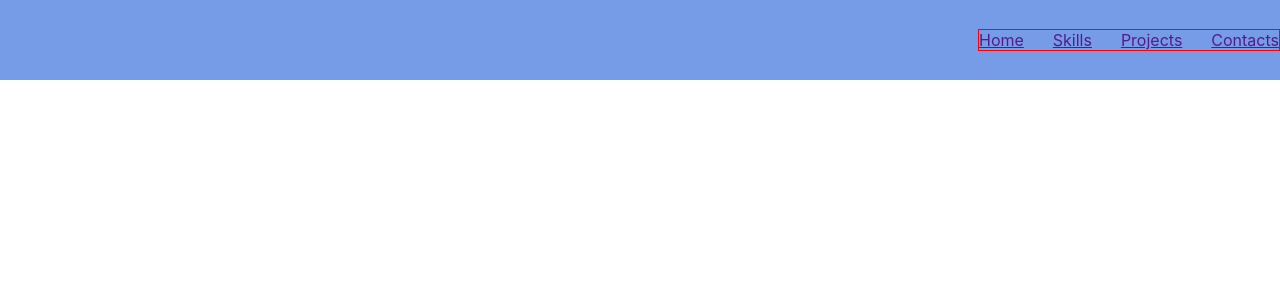
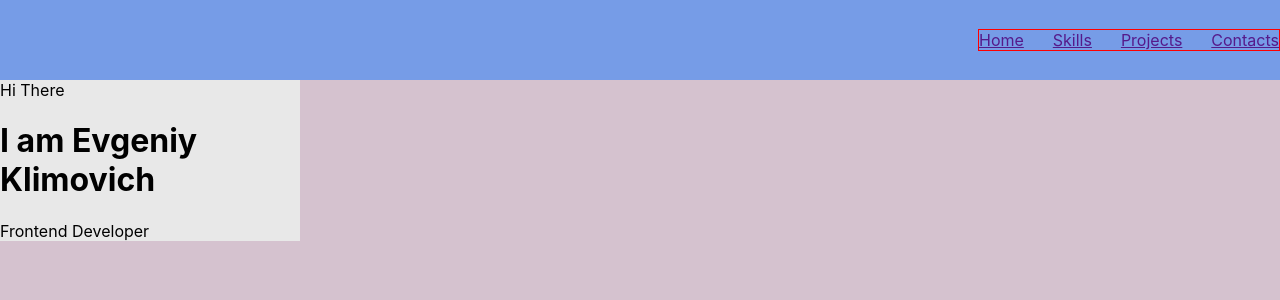
Before and after one commit to Kliapwnz/Portfolio, a React (Create React App) app: page / in a window 1280 px wide. Shown: the top 300 px of the page. Built offline with nearby package versions, Linux system fonts and the light colour scheme.

Commit message:
greetings

```diff
--- a/src/App.tsx
+++ b/src/App.tsx
@@ -2,11 +2,13 @@ import React from 'react';
 
 import './App.css';
 import {Header} from "./header/Header";
+import {Main} from "./main/Main";
 
 function App() {
     return (
         <div className="App">
             <Header/>
+            <Main/>
         </div>
     );
 }
--- a/src/main/Main.module.css
+++ b/src/main/Main.module.css
@@ -1,4 +1,13 @@
-.mainBlock{
+.mainBlock {
     height: 100vh;
-    background-color: #ffd4f0;
+    background-color: #d5c2cf;
 }
+
+.greetings {
+    width: 300px;
+    background-color: #e8e8e8;
+}
+
+.photo {
+
+}
--- a/src/main/Main.tsx
+++ b/src/main/Main.tsx
@@ -5,7 +5,12 @@ import s from "./Main.module.css"
 export const Main = () => {
     return (
         <div className={s.mainBlock}>
-
+            <div className={s.greetings}>
+                <span>Hi There</span>
+                <h1>I am Evgeniy Klimovich</h1>
+                <p>Frontend Developer</p>
+            </div>
+            <div className={s.photo}></div>
         </div>
     );
 };
```
